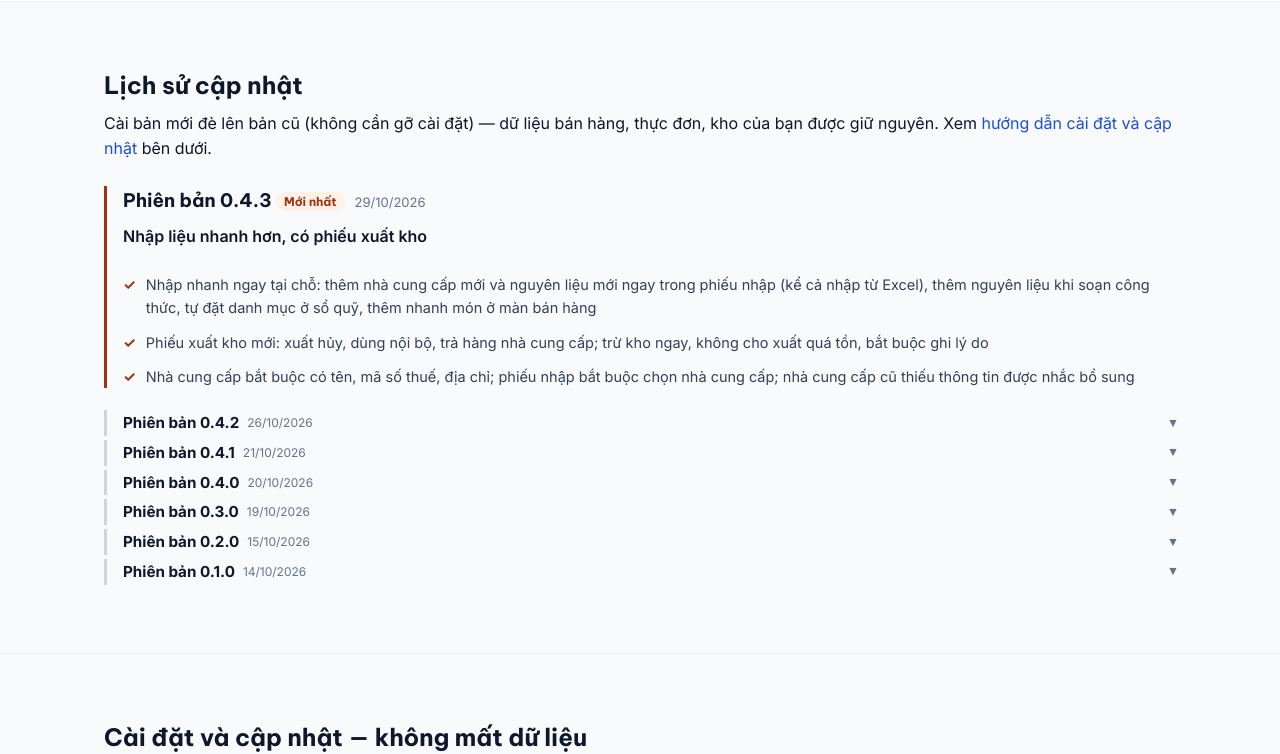
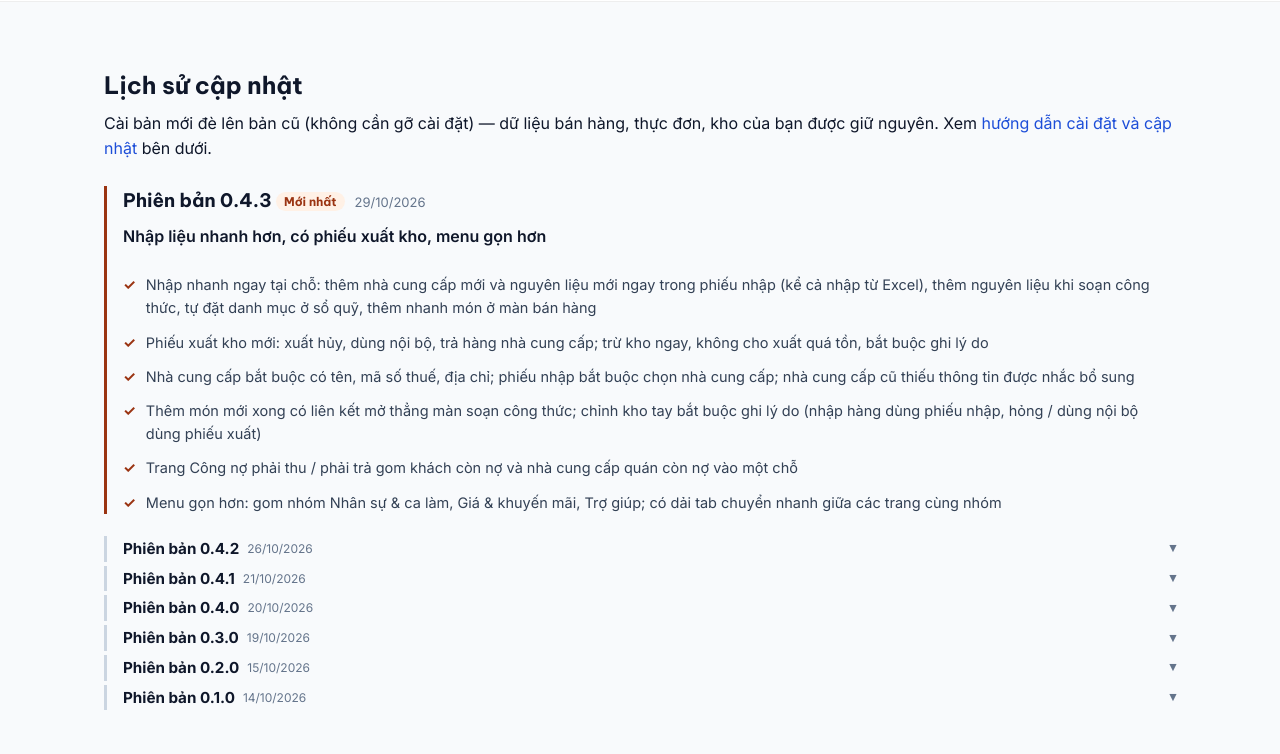
Before and after one commit to hoangnamcnc-ioc/kt-soft-web, a PHP site: page /san-pham-qlcf-soft.php in a window 1280 px wide. Shown: the part 1963-2717 px from the top of the page. Run offline with PHP 8.4, Linux system fonts and the light colour scheme.

Commit message:
QLCF-SOFT 0.4.3: cap nhat noi dung nhat ky

```diff
--- a/qlcf-soft-version.json
+++ b/qlcf-soft-version.json
@@ -1 +1 @@
-{"version":"0.4.3","ngay":"2026-10-29","ghi_chu":"Nhập nhanh nguyên liệu / nhà cung cấp / món ngay tại phiếu; phiếu xuất kho; nhà cung cấp bắt buộc đủ tên, mã số thuế, địa chỉ","tai_ve":"https://kt-soft.vn/download.php?p=qlcf-soft"}
+{"version":"0.4.3","ngay":"2026-10-30","ghi_chu":"Nhập nhanh nguyên liệu / nhà cung cấp / món; phiếu xuất kho; nhà cung cấp bắt buộc đủ thông tin; chỉnh kho tay phải ghi lý do; trang Công nợ; menu gọn hơn theo nhóm","tai_ve":"https://kt-soft.vn/download.php?p=qlcf-soft"}
--- a/san-pham-qlcf-soft.php
+++ b/san-pham-qlcf-soft.php
@@ -123,11 +123,14 @@ $daDanhGia = !empty($_COOKIE['danhgia_qlcf-soft']);
         <h3 style="margin:0;">Phiên bản 0.4.3 <span style="font-size:12px;font-weight:700;color:var(--qlcf);background:var(--qlcf-bg);padding:2px 8px;border-radius:10px;vertical-align:middle;">Mới nhất</span></h3>
         <span class="muted" style="font-size:13px;">29/10/2026</span>
       </div>
-      <p style="font-weight:600; margin:8px 0 4px;">Nhập liệu nhanh hơn, có phiếu xuất kho</p>
+      <p style="font-weight:600; margin:8px 0 4px;">Nhập liệu nhanh hơn, có phiếu xuất kho, menu gọn hơn</p>
       <ul class="feature-list" style="--card-accent: var(--qlcf);">
         <li>Nhập nhanh ngay tại chỗ: thêm nhà cung cấp mới và nguyên liệu mới ngay trong phiếu nhập (kể cả nhập từ Excel), thêm nguyên liệu khi soạn công thức, tự đặt danh mục ở sổ quỹ, thêm nhanh món ở màn bán hàng</li>
         <li>Phiếu xuất kho mới: xuất hủy, dùng nội bộ, trả hàng nhà cung cấp; trừ kho ngay, không cho xuất quá tồn, bắt buộc ghi lý do</li>
         <li>Nhà cung cấp bắt buộc có tên, mã số thuế, địa chỉ; phiếu nhập bắt buộc chọn nhà cung cấp; nhà cung cấp cũ thiếu thông tin được nhắc bổ sung</li>
+        <li>Thêm món mới xong có liên kết mở thẳng màn soạn công thức; chỉnh kho tay bắt buộc ghi lý do (nhập hàng dùng phiếu nhập, hỏng / dùng nội bộ dùng phiếu xuất)</li>
+        <li>Trang Công nợ phải thu / phải trả gom khách còn nợ và nhà cung cấp quán còn nợ vào một chỗ</li>
+        <li>Menu gọn hơn: gom nhóm Nhân sự &amp; ca làm, Giá &amp; khuyến mãi, Trợ giúp; có dải tab chuyển nhanh giữa các trang cùng nhóm</li>
       </ul>
     </div>
 
```
